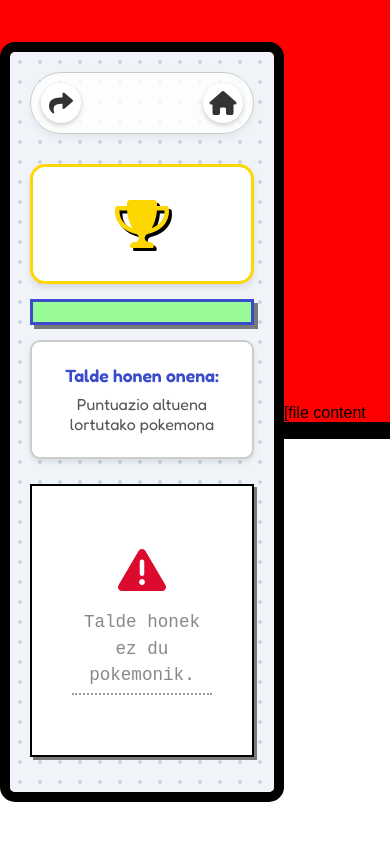
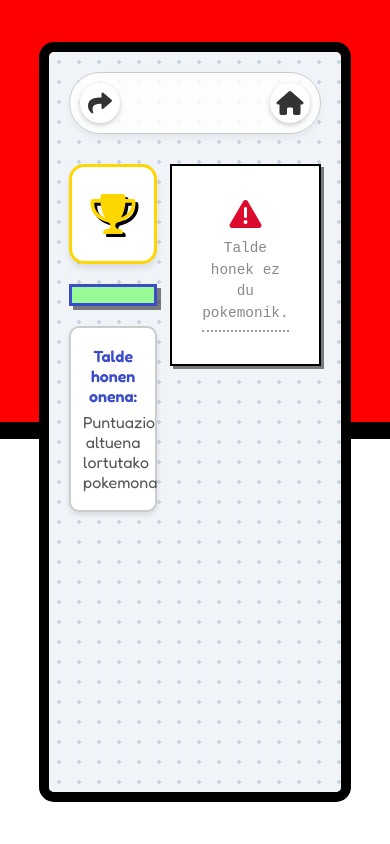
Before and after one commit to Yassin-M/PokedexISAD, a Flask app: page /onenak/1 in a window 390 px wide. Run offline with Flask 3, Linux system fonts and the light colour scheme.

Commit message:
Bukatuta

```diff
--- a/app/controller/model/eredu_kontroladorea.py
+++ b/app/controller/model/eredu_kontroladorea.py
@@ -13,10 +13,6 @@ class EreduKontroladorea:
       taldeak = self.db.select(sql1, (erabiltzailea,))
 
       json4 = [izena for taldea in taldeak for izena in [{'izena': taldea[0]}]]
-      print("=== taldeak_kargatu 输出 ===")
-      print(f"用户 '{erabiltzailea}' 的队伍列表:")
-      print(f"JSON4: {json4}")
-      print("=== 结束 ===")
       return json4
 
    def pokedex_kargatu(self, JSON2):
@@ -30,7 +26,9 @@ class EreduKontroladorea:
          self.mugimenduak_kargatu()
       if not self.eboluzioak_konprobatu():
          self.eboluzioak_kargatu()
-      self.create_simple_test_team()
+      self.delete_test_team()
+      #self.create_simple_test_team()
+      #motak_irudiak_eguneratu()
 
       sql3 = "SELECT P.izena, P.irudia, P.pokeId FROM PokemonPokedex P"
       parametroak = []
@@ -150,7 +148,7 @@ class EreduKontroladorea:
             self.db.insert(sql3, parametroak)
          #esta parte habra que ver como acortarla un poco
 
-   def motak_irudiak_eguneratu_simple(self):
+   def motak_irudiak_eguneratu(self):
       mota_irudiak = [
          ('normal', '/static/icons/normal.svg'),
          ('fire', '/static/icons/fire.svg'),
@@ -180,7 +178,7 @@ class EreduKontroladorea:
          except Exception as e:
             print(f"UPDATE {mota_izena} error: {e}")
 
-   def ikasdezake_mugimenduak_fix_all(self):
+   def ikasdezake_mugimenduak(self):
       sql = """
             UPDATE IkasDezake
             SET mugiIzena = (SELECT izena \
@@ -497,34 +495,6 @@ class EreduKontroladorea:
             """
 
       pokemon_zerrenda = self.db.select(sql, [taldeIzena, erabiltzaileIzena])
-      # 简单打印结果
-      print("=== pokemon_zerrenda 查询结果 ===")
-      print(f"查询参数: taldeIzena={taldeIzena}, erabiltzaileIzena={erabiltzaileIzena}")
-      print(f"结果数量: {len(pokemon_zerrenda) if pokemon_zerrenda else 0}")
-      if pokemon_zerrenda:
-         for i, pokemon in enumerate(pokemon_zerrenda):
-            print(f"宝可梦 {i + 1}: {pokemon}")
-      else:
-         print("没有找到任何宝可梦")
-      print("=== 结束 ===")
-
-      if pokemon_zerrenda:
-         for i, row in enumerate(pokemon_zerrenda):
-            # 将 Row 对象转换为字典
-            pokemon_dict = dict(row)
-            print(f"\n宝可梦 {i + 1}:")
-            print(f"  ID: {pokemon_dict.get('PokemonPokedexID')}")
-            print(f"  名称: {pokemon_dict.get('izena')}")
-            print(f"  HP: {pokemon_dict.get('HP')}")
-            print(f"  ATK: {pokemon_dict.get('ATK')}")
-            print(f"  DEF: {pokemon_dict.get('DEF')}")
-            print(f"  SPATK: {pokemon_dict.get('SPATK')}")
-            print(f"  SPDEF: {pokemon_dict.get('SPDEF')}")
-            print(f"  SPE: {pokemon_dict.get('SPE')}")
-            print(f"  图片: {pokemon_dict.get('irudia')}")
-      else:
-         print("没有找到任何宝可梦")
-      print("=== 结束 ===")
 
       if not pokemon_zerrenda:
          return None
@@ -534,9 +504,7 @@ class EreduKontroladorea:
       puntuazio_maximoa = -1
 
       for row in pokemon_zerrenda:
-         # 将 Row 对象转换为字典
          pokemon = dict(row)
-
          # Puntuazioa kalkulatu (estatistika guztien batura)
          puntuazioa = (
                  pokemon["HP"] +
@@ -554,20 +522,6 @@ class EreduKontroladorea:
          if puntuazioa > puntuazio_maximoa:
             puntuazio_maximoa = puntuazioa
             onena = pokemon
-      print(f"\n最终选择的 onena:")
-      if onena:
-         print(f"  宝可梦名称: {onena['izena']}")
-         print(f"  宝可梦ID: {onena['PokemonPokedexID']}")
-         print(f"  总分: {onena['puntuazioa']}")
-         print(f"  详细数据:")
-         print(f"    HP: {onena['HP']}")
-         print(f"    ATK: {onena['ATK']}")
-         print(f"    DEF: {onena['DEF']}")
-         print(f"    SPATK: {onena['SPATK']}")
-         print(f"    SPDEF: {onena['SPDEF']}")
-         print(f"    SPE: {onena['SPE']}")
-      else:
-         print("  没有找到最强宝可梦 (onena is None)")
 
       if not onena:
          return None
@@ -586,18 +540,15 @@ class EreduKontroladorea:
          "taldeIzena": taldeIzena,
          "erabiltzaileIzena": erabiltzaileIzena
       }
-      print("\n=== onena_info 字典 ===")
-      print(f"完整字典: {onena_info}")
-      print("\n键值对详情:")
+      print("\n=== onena_info ===")
+      print(f"Hiztegia: {onena_info}")
       for key, value in onena_info.items():
          print(f"  {key}: {value}")
       print("=== 结束 ===")
       return onena_info
 
    def create_simple_test_team(self):
-      """
-      直接创建测试队伍，不检查，直接插入
-      """
+
       try:
          taldeIzena = "MY_TEST_TEAM"
          erabiltzaileIzena = "test_user"
@@ -609,6 +560,9 @@ class EreduKontroladorea:
          print(f"✓ User '{erabiltzaileIzena}' created/verified")
 
          # 2. 删除已存在的测试队伍（避免重复）
+         sql_delete_team = "DELETE FROM Taldea WHERE taldeIzena = ?"
+         self.db.delete(sql_delete_team, [taldeIzena])
+         print(f"✓ Deleted existing team '{taldeIzena}' if it existed")
 
          # 3. 创建队伍
          sql_team = "INSERT INTO Taldea (taldeIzena, erabiltzaileIzena) VALUES (?, ?)"
@@ -690,3 +644,75 @@ class EreduKontroladorea:
          import traceback
          traceback.print_exc()
          return False
+
+   def delete_test_team(self):
+
+      try:
+         taldeIzena = "MY_TEST_TEAM"
+         erabiltzaileIzena = "test_user"
+         print(f"[INFO] Deleting test team '{taldeIzena}' for user '{erabiltzaileIzena}'")
+
+         # 1. 首先获取队伍中的所有宝可梦ID
+         sql_get_pokemon_ids = """
+                               SELECT pt.pokeId \
+                               FROM PokemonTaldean pt
+                               WHERE pt.taldeIzena = ? \
+                               """
+         pokemon_ids = self.db.select(sql_get_pokemon_ids, [taldeIzena])
+
+         # 2. 删除 PokemonTalde 表中的数据
+         sql_delete_pokemon_stats = """
+                                    DELETE \
+                                    FROM PokemonTalde
+                                    WHERE ErabiltzaileIzena = ?
+                                      AND izena IN (SELECT izena \
+                                                    FROM PokemonTalde \
+                                                    WHERE izena LIKE '%_test_%' \
+                                                       OR izena LIKE 'MY_TEST_TEAM%') \
+                                    """
+         stats_deleted = self.db.delete(sql_delete_pokemon_stats, [erabiltzaileIzena])
+         print(f"✓ Deleted {stats_deleted} pokemon stats from PokemonTalde")
+
+         # 3. 删除 PokemonTaldean 表中的关联数据
+         sql_delete_team_assoc = """
+                                 DELETE \
+                                 FROM PokemonTaldean
+                                 WHERE taldeIzena = ? \
+                                 """
+         assoc_deleted = self.db.delete(sql_delete_team_assoc, [taldeIzena])
+         print(f"✓ Deleted {assoc_deleted} associations from PokemonTaldean")
+
+         # 4. 删除 Taldea 表中的队伍
+         sql_delete_team = """
+                           DELETE \
+                           FROM Taldea
+                           WHERE taldeIzena = ? \
+                             AND erabiltzaileIzena = ? \
+                           """
+         team_deleted = self.db.delete(sql_delete_team, [taldeIzena, erabiltzaileIzena])
+         print(f"✓ Deleted {team_deleted} team from Taldea")
+
+         # 5. 如果这是该用户的唯一队伍，也可以删除用户（可选）
+         sql_check_other_teams = """
+                                 SELECT COUNT(*) as count \
+                                 FROM Taldea
+                                 WHERE erabiltzaileIzena = ? \
+                                 """
+         result = self.db.select(sql_check_other_teams, [erabiltzaileIzena])
+         if result and result[0]['count'] == 0:
+            sql_delete_user = """
+                              DELETE \
+                              FROM Erabiltzailea
+                              WHERE izena = ? \
+                              """
+            user_deleted = self.db.delete(sql_delete_user, [erabiltzaileIzena])
+            print(f"✓ Deleted user '{erabiltzaileIzena}' (no other teams found)")
+
+         print(f"[SUCCESS] Test team '{taldeIzena}' deleted successfully")
+         return True
+
+      except Exception as e:
+         print(f"[ERROR] delete_test_team failed: {e}")
+         import traceback
+         traceback.print_exc()
+         return False
--- a/app/static/css/onenak.css
+++ b/app/static/css/onenak.css
@@ -1,17 +1,15 @@
-[file name]: onenak.css
-[file content begin]
-/* onenak.css - Styles specific to the Best Pokemon page */
+/* onenak.css - Onenak orrialdeko estilo bereziak */
 
-/* 覆盖 style.css 中的 detail-grid */
+/* style.css-ko detail-grid gainidatzi */
 .detail-grid {
     display: grid;
     grid-template-columns: 35% 60%;
     gap: 5%;
-    height: 90%;
+    height: auto;
     padding-top: 10px;
 }
 
-/* 覆盖 style.css 中的 left-col 和 right-col */
+/* style.css-ko left-col eta right-col gainidatzi */
 .left-col {
     display: flex;
     flex-direction: column;
@@ -24,48 +22,58 @@
     display: flex;
     flex-direction: column;
     gap: 0;
+    height: auto;
 }
 
-/* 覆盖 style.css 中的 info-box 在右边 - 调整高度 */
+/* Eskuin markoaren arazoa konpontzeko - barne-marjinak txikitu */
 .right-col .info-box {
     border: 2px solid black;
-    padding: 20px;
+    padding: 12px 15px; /* Barne-marjinak txikitu */
     box-shadow: 3px 3px 0 rgba(0,0,0,0.5);
-    flex-grow: 1;
-    overflow-y: auto;
     background-color: white;
     height: auto;
-    min-height: 0;
+    min-height: auto;
     display: flex;
     flex-direction: column;
+    align-items: center;
+    justify-content: center;
+    flex-grow: 0;
 }
 
-/* 隐藏标题和计算说明 */
-.right-col .info-box h3 {
-    display: none;
-}
-
+/* Izenburua eta kalkuluen azalpena ezkutatu */
 .calculation-container {
     display: none;
 }
 
-/* Left column styles - 简化版 */
+/* Pokemon edukiontzia - trinkoago */
+.best-pokemon-container {
+    text-align: center;
+    width: 100%;
+    max-width: 350px; /* Gehienezko zabalera txikitu */
+    margin: 0 auto;
+    display: flex;
+    flex-direction: column;
+    align-items: center;
+    justify-content: center;
+}
+
+/* Ezkerreko zutabearen estiloak */
 .trophy-container {
     text-align: center;
-    padding: 30px;
+    padding: 25px;
     background-color: white;
     border-radius: 15px;
     display: flex;
     justify-content: center;
     align-items: center;
-    height: 200px;
+    height: 180px;
     width: 100%;
     box-shadow: 0 4px 6px rgba(0,0,0,0.1);
     border: 3px solid #FFD700;
 }
 
 .trophy-container i {
-    font-size: 6rem;
+    font-size: 5rem;
     color: #FFD700;
     text-shadow: 3px 3px 0 #000;
 }
@@ -73,10 +81,10 @@
 .team-name-box {
     background-color: #98fb98;
     border: 3px solid #3b4cca;
-    padding: 15px 25px;
+    padding: 12px 20px;
     font-family: 'Fredoka', sans-serif;
     font-weight: bold;
-    font-size: 1.8rem;
+    font-size: 1.6rem;
     text-transform: uppercase;
     box-shadow: 4px 4px 0 rgba(0,0,0,0.5);
     text-align: center;
@@ -88,7 +96,7 @@
 .team-info {
     background-color: white;
     border: 2px solid #ccc;
-    padding: 15px;
+    padding: 12px;
     border-radius: 10px;
     width: 100%;
     text-align: center;
@@ -97,235 +105,159 @@
 }
 
 .team-info p {
-    margin: 8px 0;
+    margin: 6px 0;
     color: #555;
 }
 
 .team-info p:first-child {
-    font-size: 1.1rem;
+    font-size: 1rem;
     color: #3b4cca;
     font-weight: bold;
 }
 
-/* Right column styles - Best Pokemon */
-.best-pokemon-box {
-    overflow-y: auto;
-    max-height: 85vh;
-    display: flex;
-    justify-content: center;
-    align-items: center;
-}
-
-.best-pokemon-container {
-    text-align: center;
-    padding: 15px;
-    width: 100%;
-    max-width: 500px;
-    margin: 0 auto;
-}
-
+/* Pokemon irudia - txikiago */
 .pokemon-image-container {
-    margin-bottom: 20px;
+    margin-bottom: 12px; /* Tartea txikitu */
 }
 
 .pokemon-image {
-    width: 140px;
-    height: 140px;
+    width: 90px; /* Txikiago */
+    height: 90px; /* Txikiago */
     object-fit: contain;
 }
 
 .pokemon-name {
     color: #3b4cca;
     text-transform: uppercase;
-    margin-bottom: 15px;
+    margin-bottom: 8px; /* Tartea txikitu */
     font-family: 'Fredoka', sans-serif;
-    font-size: 1.8rem;
+    font-size: 1.3rem; /* Letra-tamaina txikiago */
     text-shadow: 1px 1px 0 #ffcb05;
 }
 
-/* Score container */
+/* Puntuazio edukiontzia - txikiago */
 .score-container {
     background: linear-gradient(135deg, #ff0000 0%, #cc0000 100%);
     color: white;
-    padding: 15px;
-    border-radius: 10px;
+    padding: 10px; /* Barne-marjinak txikitu */
+    border-radius: 8px;
     border: 3px solid black;
-    margin: 15px auto;
-    max-width: 250px;
+    margin: 10px auto; /* Kanpo-marjinak txikitu */
+    width: 190px; /* Estuago */
     box-shadow: 5px 5px 0 rgba(0,0,0,0.5);
 }
 
 .score-label {
-    font-size: 0.9rem;
-    margin-bottom: 5px;
+    font-size: 0.75rem; /* Letra-tamaina txikiago */
+    margin-bottom: 3px;
     text-shadow: 1px 1px 0 #000;
 }
 
 .score-value {
-    font-size: 2rem;
+    font-size: 1.5rem; /* Letra-tamaina txikiago */
     font-weight: bold;
     font-family: 'Pokemon', sans-serif;
-    letter-spacing: 2px;
-    margin: 8px 0;
+    letter-spacing: 1px;
+    margin: 5px 0;
 }
 
 .score-formula {
-    font-size: 0.8rem;
-    margin-top: 5px;
+    font-size: 0.7rem; /* Letra-tamaina txikiago */
+    margin-top: 2px;
     opacity: 0.9;
 }
 
-/* Stats grid */
+/* Estatistiken sareta - trinkoago */
 .stats-grid {
     display: grid;
     grid-template-columns: repeat(3, 1fr);
-    gap: 12px;
-    margin-top: 20px;
-    max-width: 350px;
-    margin-left: auto;
-    margin-right: auto;
+    gap: 6px; /* Tartea txikitu */
+    margin-top: 12px; /* Goiko marjina txikitu */
+    width: 100%;
+    max-width: 260px; /* Estuago */
 }
 
 .stat-item {
     text-align: center;
-    padding: 12px;
+    padding: 8px 4px; /* Barne-marjinak txikitu */
     background-color: #f0f0f0;
-    border-radius: 8px;
+    border-radius: 6px;
     border: 1px solid #ddd;
-    transition: transform 0.2s;
-}
-
-.stat-item:hover {
-    transform: translateY(-3px);
-    box-shadow: 0 5px 10px rgba(0,0,0,0.1);
 }
 
 .stat-value {
-    font-size: 1.3rem;
+    font-size: 1rem; /* Letra-tamaina txikiago */
     font-weight: bold;
     color: #ff0000;
     font-family: 'Fredoka', sans-serif;
 }
 
 .stat-label {
-    font-size: 0.85rem;
+    font-size: 0.7rem; /* Letra-tamaina txikiago */
     color: #666;
-    margin-top: 5px;
+    margin-top: 2px;
     text-transform: uppercase;
     font-weight: bold;
 }
 
-/* Empty state */
+/* Hutsik dagoen egoera - txikiago */
 .empty-state {
     text-align: center;
-    padding: 40px 20px;
+    padding: 20px 15px; /* Barne-marjinak txikitu */
     color: #888;
 }
 
 .empty-state i {
-    font-size: 3rem;
-    margin-bottom: 15px;
+    font-size: 2rem; /* Ikono txikiago */
+    margin-bottom: 8px;
     color: #dc0a2d;
 }
 
 .empty-state p {
-    font-size: 1.1rem;
+    font-size: 0.9rem; /* Letra-tamaina txikiago */
     margin: 0;
-}
-
-/* Responsive adjustments */
-@media (max-width: 768px) {
-    .detail-grid {
-        grid-template-columns: 1fr;
-        gap: 25px;
-        height: auto;
-    }
-
-    .left-col {
-        gap: 15px;
-    }
-
-    .trophy-container {
-        height: 150px;
-        padding: 20px;
-    }
-
-    .trophy-container i {
-        font-size: 4rem;
-    }
-
-    .team-name-box {
-        font-size: 1.4rem;
-        padding: 12px 20px;
-    }
-
-    .pokemon-image {
-        width: 120px;
-        height: 120px;
-    }
-
-    .pokemon-name {
-        font-size: 1.5rem;
-    }
-
-    .score-container {
-        max-width: 220px;
-        padding: 12px;
-    }
-
-    .score-value {
-        font-size: 1.8rem;
-    }
-
-    .stats-grid {
-        grid-template-columns: repeat(2, 1fr);
-        max-width: 300px;
-        gap: 10px;
-    }
 }
 
 @media (max-width: 480px) {
     .trophy-container {
-        height: 120px;
+        height: 100px;
     }
 
     .trophy-container i {
-        font-size: 3rem;
+        font-size: 2.5rem;
     }
 
     .team-name-box {
-        font-size: 1.2rem;
-        padding: 10px 15px;
+        font-size: 1.1rem;
+        padding: 8px 12px;
     }
 
     .pokemon-image {
-        width: 100px;
-        height: 100px;
+        width: 70px;
+        height: 70px;
     }
 
     .pokemon-name {
-        font-size: 1.3rem;
+        font-size: 1.1rem;
     }
 
     .score-container {
+        width: 150px;
+    }
+
+    .score-value {
+        font-size: 1.2rem;
+    }
+
+    .stats-grid {
         max-width: 200px;
     }
 
-    .score-value {
-        font-size: 1.5rem;
+    .stat-value {
+        font-size: 0.9rem;
     }
 
-    .stats-grid {
-        gap: 8px;
-        max-width: 250px;
-    }
-
-    .stat-item {
-        padding: 10px;
-    }
-
-    .stat-value {
-        font-size: 1.1rem;
+    .stat-label {
+        font-size: 0.65rem;
     }
 }
-[file content end]
--- a/app/templates/onenak.html
+++ b/app/templates/onenak.html
@@ -26,7 +26,7 @@
 
             <div class="detail-grid">
 
-                <!-- LEFT COLUMN - Only Trophy and Team Name -->
+                <!-- LEFT COLUMN - Trophy and Team Info -->
                 <div class="left-col">
                     <!-- Trophy container -->
                     <div class="trophy-container">
@@ -38,7 +38,7 @@
                         {{ pokemon.taldeIzena|upper }}
                     </div>
 
-                    <!-- Optional: Add team info or other details here if needed -->
+                    <!-- Team info -->
                     <div class="team-info">
                         <p><strong>Talde honen onena:</strong></p>
                         <p>Puntuazio altuena lortutako pokemona</p>
@@ -47,9 +47,7 @@
 
                 <!-- RIGHT COLUMN - Best Pokemon with all stats -->
                 <div class="right-col">
-                    <div class="info-box white-box best-pokemon-box">
-                        <h3>ONENAK (PUNTUAZIO MAXIMOA):</h3>
-
+                    <div class="info-box white-box">
                         {% if pokemon %}
                             <div class="best-pokemon-container">
                                 <!-- Pokemon Image -->
@@ -100,16 +98,6 @@
                                         <div class="stat-label">SPE</div>
                                     </div>
                                 </div>
-
-                                <!-- Calculation Explanation -->
-                                <div class="calculation-container">
-                                    <p>
-                                        <strong>Kalkulua:</strong>
-                                        {{ pokemon.HP }} + {{ pokemon.ATK }} + {{ pokemon.DEF }} +
-                                        {{ pokemon.SPATK }} + {{ pokemon.SPDEF }} + {{ pokemon.SPE }} =
-                                        <strong>{{ pokemon.puntuazioa }}</strong>
-                                    </p>
-                                </div>
                             </div>
                         {% else %}
                             <div class="empty-state">
@@ -117,7 +105,6 @@
                                 <p>Talde honek ez du pokemonik.</p>
                             </div>
                         {% endif %}
-
                     </div>
                 </div>
 
@@ -127,4 +114,3 @@
 
 </body>
 </html>
-[file content end]
```
Also changed, not shown: pokedex.db.
